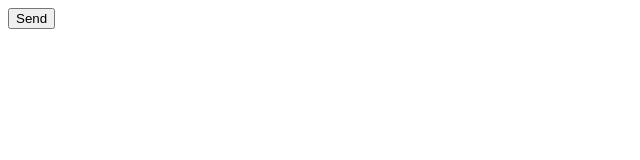
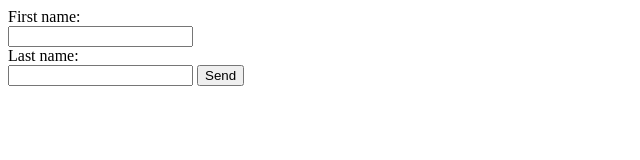
Before and after one commit to Dscord/cooldi, a plain HTML site: page index.html in a window 1280 px wide. Shown: the whole page, without its empty margins (0-640 px from the left). Drawn offline with Linux system fonts and the light colour scheme.

Commit message:
Update index.html

```diff
--- a/index.html
+++ b/index.html
@@ -6,7 +6,13 @@
     <title>Discord Webhook Tutorial</title>
   </head>
   <body>
-    <button onclick="sendMessage()">Send</button>
+   <form>
+   <label for="fname">First name:</label><br>
+   <input type="text" id="fname" name="fname"><br>
+   <label for="lname">Last name:</label><br>
+   <input type="text" id="lname" name="lname">
+   <button onclick="sendMessage()">Send</button>
+   <form>
   </body>
 
   <script>
@@ -19,7 +25,7 @@
       var params = {
         username: "My Webhook Name",
         avatar_url: "",
-        content: "The message to send"
+        content: 'fname'
       }
 
       request.send(JSON.stringify(params));
```
